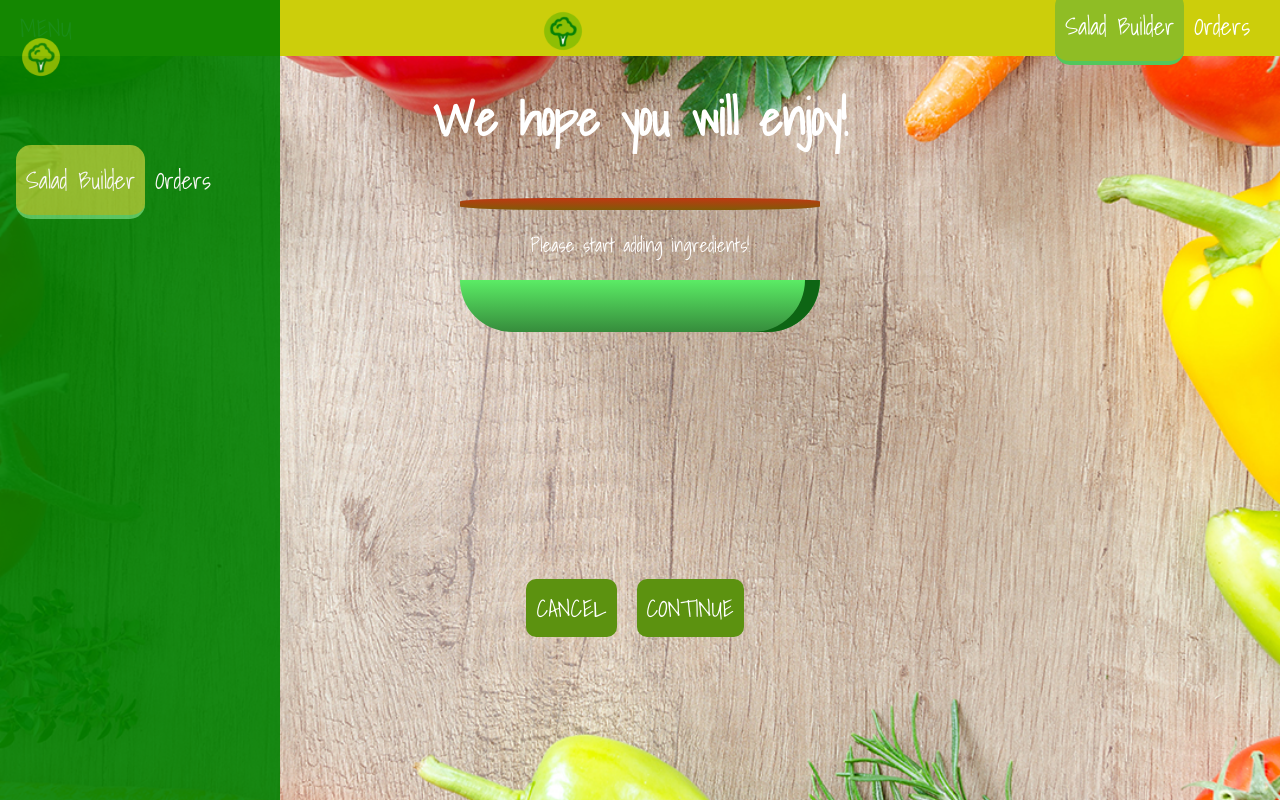
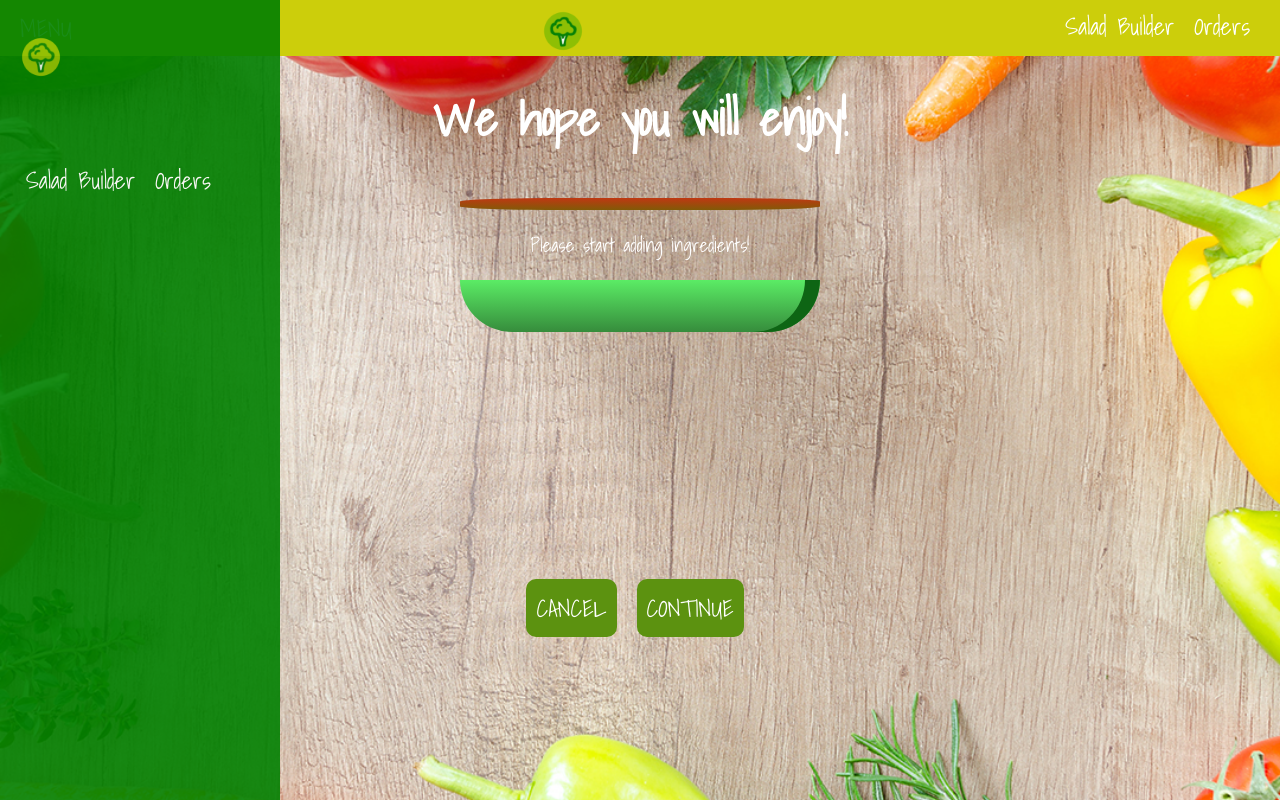
Before and after one commit to Loratadin/skinny-salad, a React (Create React App) app: page /checkout in a window 1280 px wide. Built offline with nearby package versions, Linux system fonts and the light colour scheme.

Commit message:
restyle logo and navigation

```diff
--- a/src/components/Logo/Logo.js
+++ b/src/components/Logo/Logo.js
@@ -1,11 +1,11 @@
 import React from 'react';
 import saladLogo from '../../assets/images/logo.png';
-import { Logo } from './Logo.style';
+import './logo.css';
 
 const logo = (props) => (
-    <Logo>
-        <img src={saladLogo} alt="SkinnySalad"/>
-    </Logo>
+    <div className="logo__wrap">
+        <img src={saladLogo} alt="SkinnySalad" className="logo__image"/>
+    </div>
 );
 
 export default logo;
--- a/src/components/Logo/Logo.style.js
+++ /dev/null
@@ -1,10 +0,0 @@
-import styled from 'styled-components';
-
-/*eslint-disable */
-export const Logo = styled.div`
-    width: 50px;
-    & > img {
-       width: 100%;
-       display: block;
-    }
-`;
--- /dev/null
+++ b/src/components/Logo/logo.css
@@ -0,0 +1,7 @@
+.logo__wrap {
+  width: 50px;
+}
+.logo__image {
+  width: 100%;
+  display: block;
+}
--- a/src/components/Navigation/NavigationItems/NavigationItem/NavigationItem.js
+++ b/src/components/Navigation/NavigationItems/NavigationItem/NavigationItem.js
@@ -1,11 +1,11 @@
 import React from 'react';
 import { NavLink } from 'react-router-dom';
-import { NavigationItem } from './NavigationItem.style';
+import './navigationItem.css';
 
 const navigationItem = (props) => (
-    <NavigationItem>
-        <NavLink to={props.link}>{props.children}</NavLink>
-    </NavigationItem>
+    <div className="navigation__item">
+        <NavLink to={props.link} className="navigation__link">{props.children}</NavLink>
+    </div>
 );
 
 export default navigationItem;
--- a/src/components/Navigation/NavigationItems/NavigationItem/NavigationItem.style.js
+++ /dev/null
@@ -1,37 +0,0 @@
-import styled from 'styled-components';
-import media from '../../../../theme/media';
-
-/*eslint-disable */
-export const NavigationItem = styled.div`
-    margin: 10px 0;
-    box-sizing: border-box;
-    display: block;
-    width: 100%;
-    height: auto;
-    & > a {
-        text-decoration: none;
-        color: white;
-        width: 100%;
-        box-sizing: border-box;
-        display: block;
-    }
-    ${media.desktopL`
-        margin: 0;
-        height: 100%;
-        width: auto;
-        display: flex;
-        align-items: center;
-        & > a {
-            height: 100%;
-            padding: 16px 10px;
-            border-bottom: 4px solid transparent;
-            border-radius: 15px;
-        }
-        & > a:hover,
-        & > a:active,
-        & > a.active {
-            background-color: #8fbd25;
-            border-bottom: 4px solid #53c75c;
-        }
-    `}
-`;
--- /dev/null
+++ b/src/components/Navigation/NavigationItems/NavigationItem/navigationItem.css
@@ -0,0 +1,34 @@
+.navigation__item {
+  margin: 10px 0;
+  box-sizing: border-box;
+  display: block;
+  width: 100%;
+  height: auto;
+}
+.navigation__link {
+  text-decoration: none;
+  color: white;
+  width: 100%;
+  box-sizing: border-box;
+  display: block;
+}
+.navigation__link:hover,
+.navigation__link:active {
+  background-color: #8fbd25;
+  border-bottom: 4px solid #53c75c;
+}
+@media (min-width: 769px) {
+  .navigation__item {
+    margin: 0;
+    height: 100%;
+    width: auto;
+    display: flex;
+    align-items: center;
+  }
+  .navigation__link {
+    height: 100%;
+    padding: 16px 10px;
+    border-bottom: 4px solid transparent;
+    border-radius: 15px;
+  }
+}
--- a/src/components/Navigation/NavigationItems/NavigationItems.js
+++ b/src/components/Navigation/NavigationItems/NavigationItems.js
@@ -1,12 +1,12 @@
 import React from 'react';
-import { NavigationItems } from './NavigationItems.style';
 import NavigationItem from './NavigationItem/NavigationItem';
+import  './navigationItems.css';
 
 const navigationItems = (props) => (
-    <NavigationItems>
+    <div className="navigation__items">
         <NavigationItem link="/">Salad Builder</NavigationItem>
         <NavigationItem link="/orders">Orders</NavigationItem>
-    </NavigationItems>
+    </div>
 );
 
 export default navigationItems;
--- a/src/components/Navigation/NavigationItems/NavigationItems.style.js
+++ /dev/null
@@ -1,16 +0,0 @@
-import styled from 'styled-components';
-import media from '../../../theme/media';
-
-/*eslint-disable */
-export const NavigationItems = styled.ul`
-    margin: 0;
-    padding: 0;
-    list-style: none;
-    display: flex;
-    flex-flow: column;
-    align-items: center;
-    height: 100%;
-    ${media.desktopL`
-        flex-flow: row;
-    `}
-`;
--- /dev/null
+++ b/src/components/Navigation/NavigationItems/navigationItems.css
@@ -0,0 +1,14 @@
+.navigation__items {
+  margin: 0;
+  padding: 0;
+  list-style: none;
+  display: flex;
+  flex-flow: column;
+  align-items: center;
+  height: 100%;
+}
+@media (min-width: 769px) {
+  .navigation__items {
+    flex-flow: row;
+  }
+}
```
